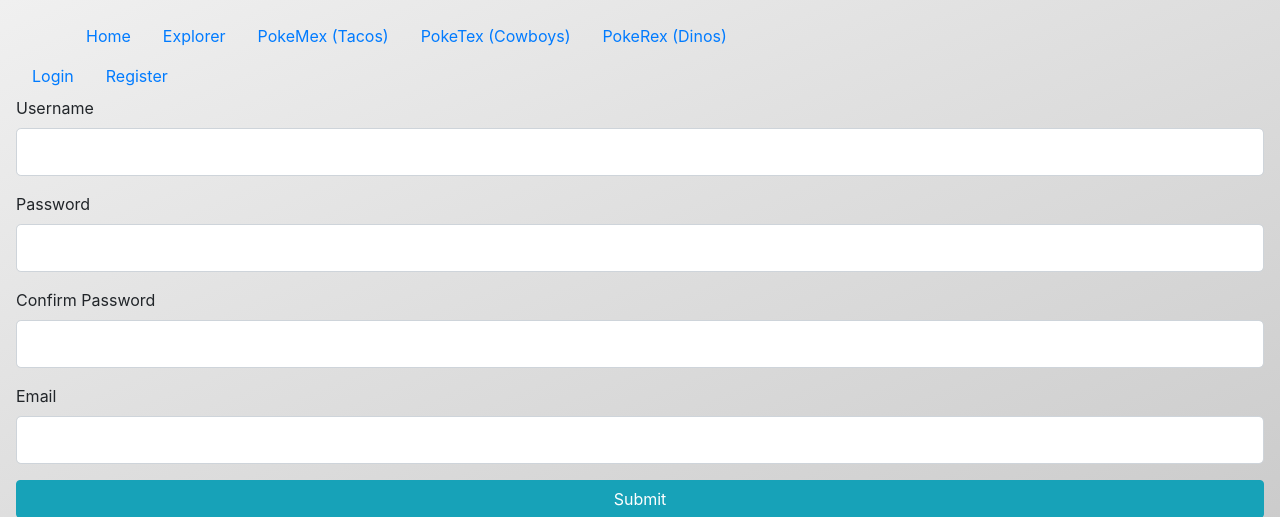
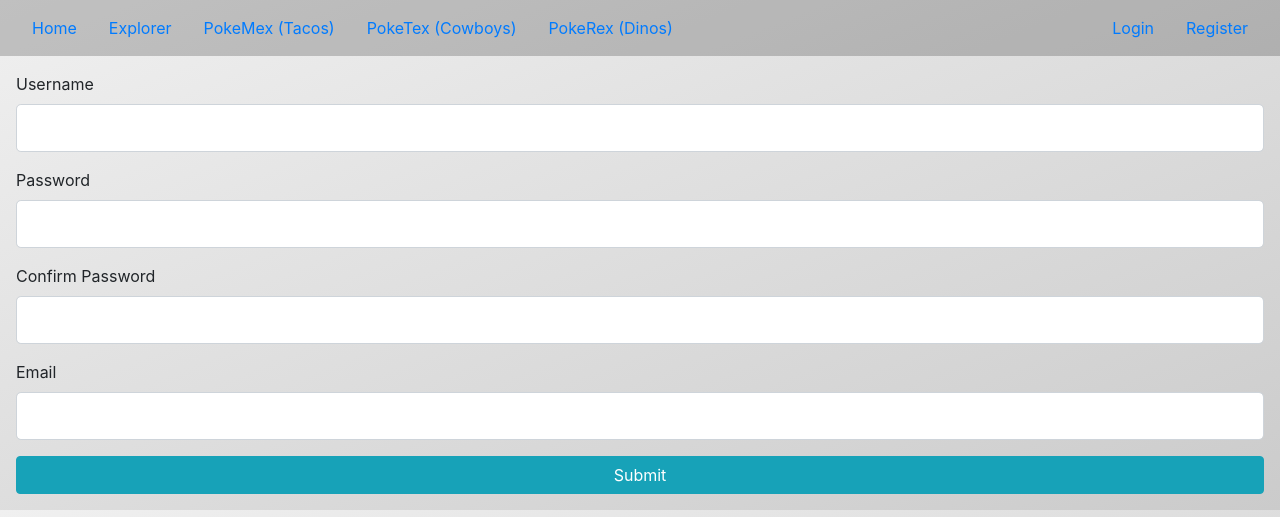
Before and after one commit to Sven-Moon/CT-poke-auth, a Flask app: page /auth/register in a window 1280 px wide. Shown: the top 517 px of the page. Run offline with Flask 2, Linux system fonts and the light colour scheme.

Commit message:
style(nav): positkion, color, flex

```diff
--- a/app/auth/static/css/index.css
+++ b/app/auth/static/css/index.css
@@ -0,0 +1,3 @@
+nav {
+  display: flex;
+}
--- a/app/auth/templates/layout_auth.html
+++ b/app/auth/templates/layout_auth.html
@@ -15,8 +15,8 @@
 </head>
 
 <body>
-  <nav class="navbar-collapse" id="navbarSupportedContent">
-    <ul class="nav mr-auto container">
+  <nav class="navbar" id="navbarSupportedContent">
+    <ul class="nav mr-auto">
       <li class="nav-item">
         <a class="nav-link active" href="{{ url_for('home') }}">Home</a>
       </li>
--- a/app/static/css/index.css
+++ b/app/static/css/index.css
@@ -21,7 +21,15 @@ ul {
   list-style: none;
   margin: 0;
 }
+
 li {
   padding: 0;
   margin: 0;
 }
+
+nav {
+  display: flex;
+  background-color: rgba(0, 0, 0, .2);
+  margin: -1rem;
+  margin-bottom: 1rem;
+}
--- a/app/templates/layout.html
+++ b/app/templates/layout.html
@@ -13,7 +13,7 @@
 </head>
 
 <body>
-  <nav class="navbar-collapse" id="navbarSupportedContent">
+  <nav class="navbar" id="navbarSupportedContent">
     <ul class="nav mr-auto">
       <li class="nav-item">
         <a class="nav-link active" href="{{ url_for('home') }}">Home</a>
```
